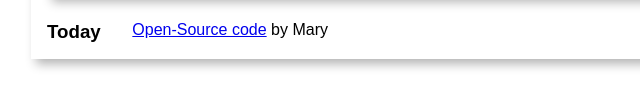
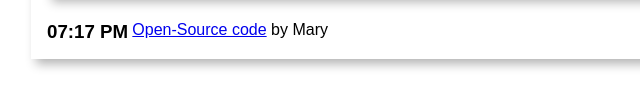
Before and after one commit to consueloenlatristeza/weather, a plain HTML site: page index.html in a window 1280 px wide. Shown: the part 223-330 px from the top of the page, 225-865 px from the left. Drawn offline with Linux system fonts and the light colour scheme.

Commit message:
fix bugs

```diff
--- a/index.html
+++ b/index.html
@@ -6,7 +6,7 @@
     <meta name="viewport" content="width=device-width, initial-scale=1.0">
     <title>Weather App</title>
     <link rel="stylesheet" href="./src/css/index.css">
-    <script src="./src/js/index.js" type="modules"></script>
+    <script src="./src/js/index.js" type="module"></script>
     <link href="https://fonts.googleapis.com/icon?family=Material+Icons" rel="stylesheet">
 </head>
 <body>
--- a/src/js/index.js
+++ b/src/js/index.js
@@ -4,7 +4,7 @@
 
 let temperature = 22;
 async function getWeather(lat, long) {
-    const link = `https://api.open-meteo.com/v1/forecast?latitude=${lat}&longitude=${long}&hourly=temperature_2m`;
+    //const link = `https://api.open-meteo.com/v1/forecast?latitude=${lat}&longitude=${long}&hourly=temperature_2m`;
 
     const date = new Date();
     const date2 = new Date();
```
